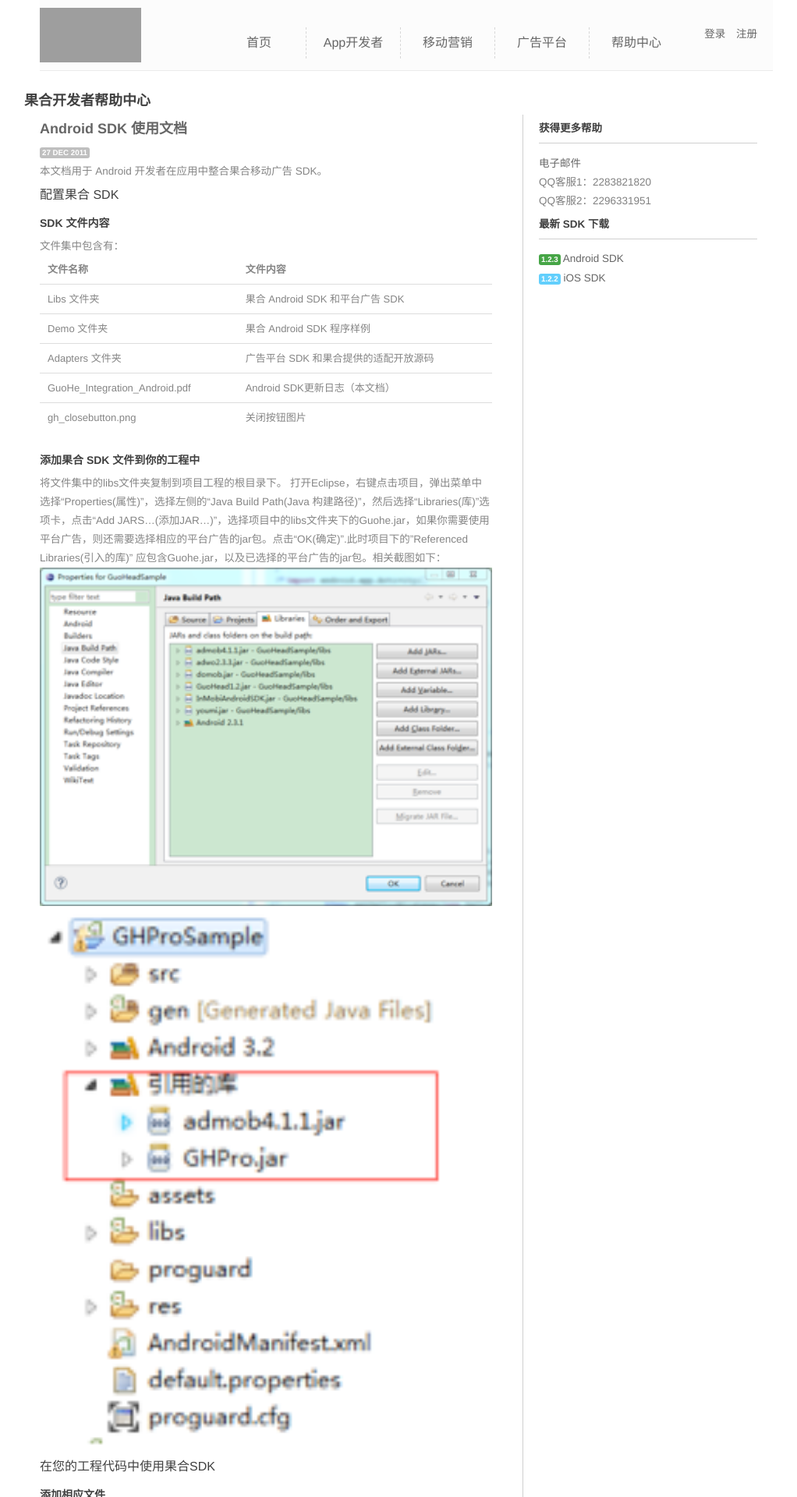
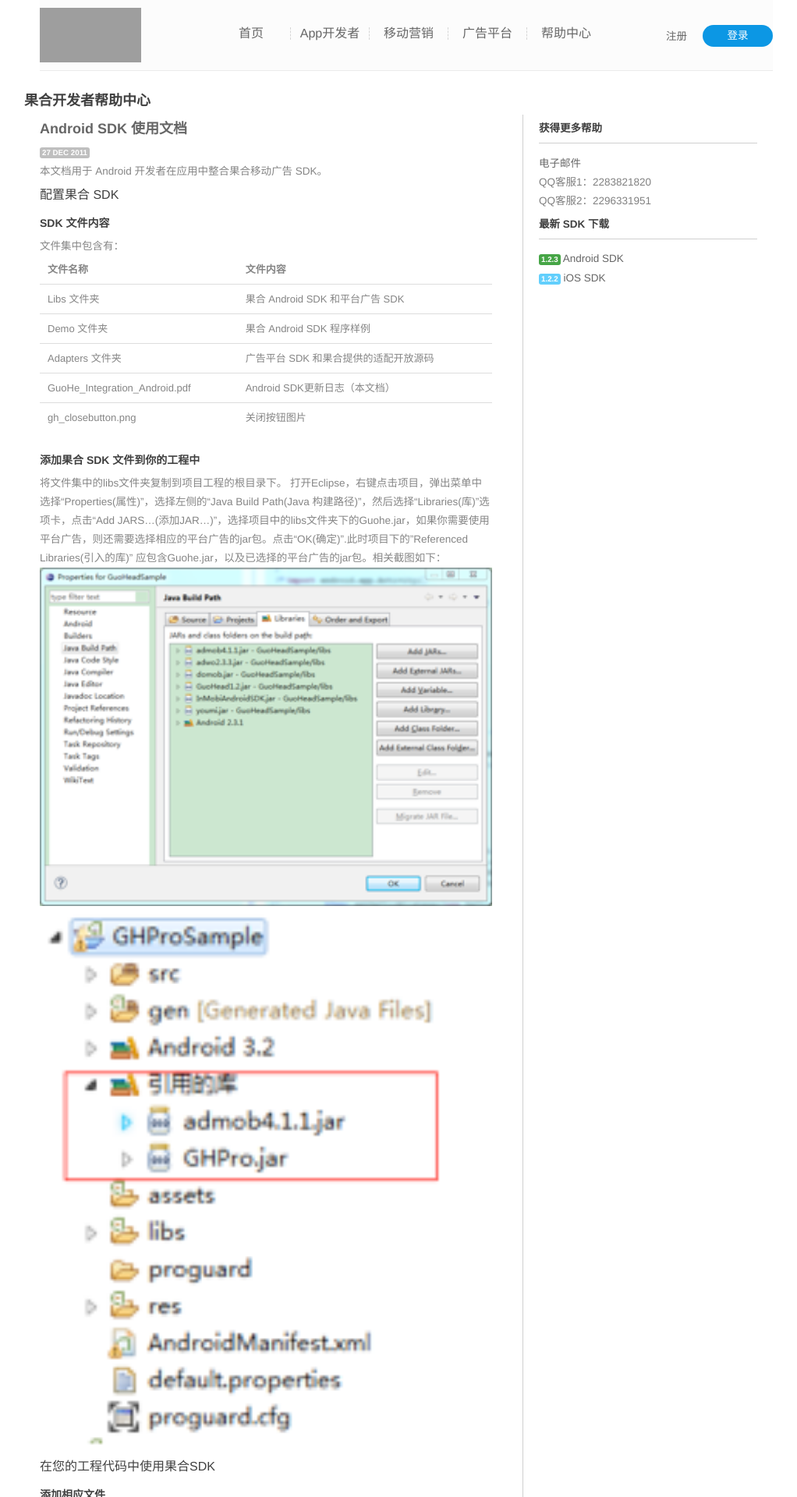
Before and after one commit to guohe/guohe-help, a Jekyll site: the page built from _posts/2011-12-27-android-sdk-doc.md, in a window 1280 px wide. Shown: the top 1920 px of the page at 78% size, without its empty margins (119-1141 px from the left). Built offline with Jekyll 4.4.1, drawn with Linux system fonts in a browser that asks for light colours; nearby versions of some CDN libraries; Markdown is read by kramdown in place of the engine named in the settings; grey boxes are pictures that could not be loaded.

Commit message:
css fixes

```diff
--- a/_includes/header.html
+++ b/_includes/header.html
@@ -11,9 +11,9 @@
   <div class="moveBG pa ml_15 none" style="left: 0px;"></div>
  </div>
  <div class="loginBlock fr pt_20 f_12">
-  <p class="header_right" style="text-align:right">
-   <a href="http://guohead.com/login" class="blueRBtn">登录</a>
-   <a href="http://guohead.com/register" class="mt_8 mr_20 toBlueLink" href="/userinfo"><span>注册</span></a>
+  <p class="header_right">
+   <a href="http://guohead.com/login" class="blueRBtn fr">登录</a>
+   <a href="http://guohead.com/register" class="mt_8 mr_20 toBlueLink fr" href="/userinfo"><span>注册</span></a>
   </p>
  </div>
 </div>
--- a/css/style.css
+++ b/css/style.css
@@ -90,3 +90,18 @@
 .footer_new a{ padding:0 10px; border-left: 1px solid #d7d7d7;}
 .footer_new .footer_first{ padding-left:0; border: none;}
 .footer_new .footer_last{ padding-right:0; border: none;}
+
+/*new buttons*/
+.OrangeRBtn{background: #EF5105; text-align: center; border-radius:25px; padding:7px 20px; width:50px; display: inline-block;color:#fff;}
+.OrangeRBtn:hover{color: #fff; background: #db4903;}
+.OrangeRBtn:focus{color: #fff;}
+.blueRBtn{ color: #fff; background: #0C97E4; text-align: center; border-radius:25px; padding:7px 20px; width:50px; display: inline-block;color:#fff;}
+.blueRBtn:hover{color: #fff; background: #0c90d9;}
+.blueRBtn:link{ color: #fff;}
+.blueRBtn:focus{color: #fff;}
+.blueRBtn:visited{color: #fff;}
+.grayRBtn{background: #999;cursor:default;}
+.grayRBtn:hover{background: #999;}
+
+a.blueLink{color: #336599;}
+a.blueLink:hover{text-decoration: underline;}
```
Also changed, not shown: css/bootstrap.min.css, 17 other files.
